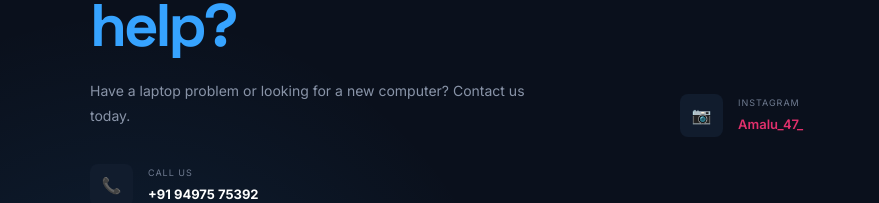
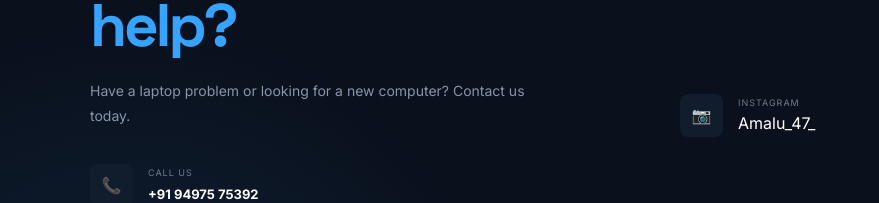
Before and after one commit to vijints41lap/DOCTOR---PC, a React (Vite) app: page / in a window 1280 px wide. Shown: the part 4380-4583 px from the top of the page, without its empty margins (0-879 px from the left). Built offline with nearby package versions, Linux system fonts and the light colour scheme.

Commit message:
Remove instagram

```diff
--- a/src/App.css
+++ b/src/App.css
@@ -120,33 +120,6 @@ a {
   font-weight: 700;
   letter-spacing: 1px;
   margin-bottom: 25px;
-}
-.instagram-button {
-  display: inline-block;
-  padding: 14px 23px;
-  border-radius: 7px;
-  border: 1px solid rgba(255, 255, 255, 0.15);
-  color: white;
-  font-weight: 600;
-  font-size: 14px;
-  transition: 0.3s;
-}
-
-.instagram-button:hover {
-  border-color: #e1306c;
-  color: #e1306c;
-  transform: translateY(-3px);
-}
-
-.instagram-link {
-  color: #e1306c;
-  font-size: 13px;
-  font-weight: 600;
-  transition: 0.3s;
-}
-
-.instagram-link:hover {
-  opacity: 0.8;
 }
 
 .hero h1 {
```
